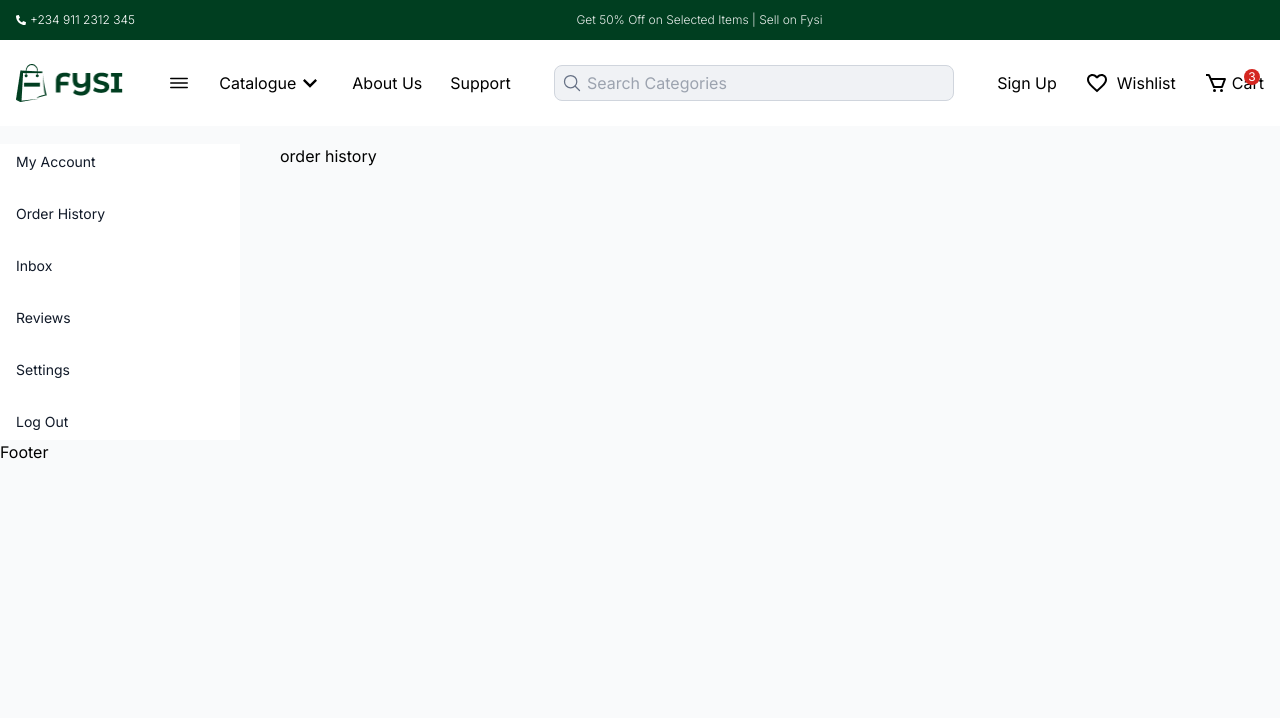
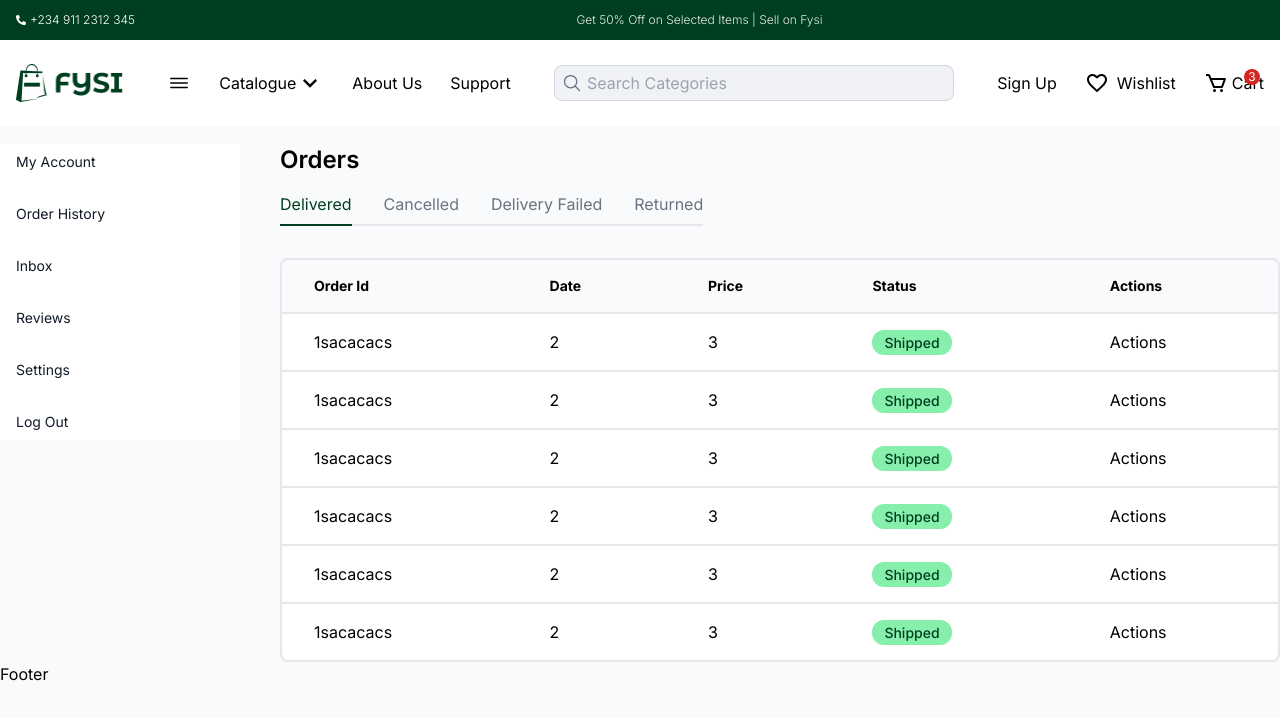
Before and after one commit to divineenofua/greenhouse, a Next.js app: page /customer/orderHistory in a window 1280 px wide. Shown: the top 718 px of the page. Built offline with nearby package versions, Linux system fonts and the light colour scheme.

Commit message:
build: my account page

```diff
--- a/src/app/(auth)/signin/page.jsx
+++ b/src/app/(auth)/signin/page.jsx
@@ -1,5 +1,5 @@
 import React from "react";
 
 export default function Page() {
-  return <div>Sign in</div>;
+  return <div className="pt-40">Sign in</div>;
 }
--- a/src/app/customer/account/page.jsx
+++ b/src/app/customer/account/page.jsx
@@ -66,42 +66,66 @@ export default function Page() {
               <td className="">1sacacacs</td>
               <td className="">2</td>
               <td className="">3</td>
-              <td className="">4</td>
+              <td className="">
+                <span className="bg-green-300 text-forest-green-500 py-1 px-3 rounded-xl text-sm font-medium">
+                  Shipped
+                </span>
+              </td>
               <td className="">Actions</td>
             </tr>
             <tr className="py-6 ">
               <td className="">1sacacacs</td>
               <td className="">2</td>
               <td className="">3</td>
-              <td className="">4</td>
+              <td className="">
+                <span className="bg-green-300 text-forest-green-500 py-1 px-3 rounded-xl text-sm font-medium">
+                  Shipped
+                </span>
+              </td>
               <td className="">Actions</td>
             </tr>
             <tr className="py-6 ">
               <td className="">1sacacacs</td>
               <td className="">2</td>
               <td className="">3</td>
-              <td className="">4</td>
+              <td className="">
+                <span className="bg-green-300 text-forest-green-500 py-1 px-3 rounded-xl text-sm font-medium">
+                  Shipped
+                </span>
+              </td>
               <td className="">Actions</td>
             </tr>
             <tr className="py-6 ">
               <td className="">1sacacacs</td>
               <td className="">2</td>
               <td className="">3</td>
-              <td className="">4</td>
+              <td className="">
+                <span className="bg-green-300 text-forest-green-500 py-1 px-3 rounded-xl text-sm font-medium">
+                  Shipped
+                </span>
+              </td>
               <td className="">Actions</td>
             </tr>
             <tr className="py-6 ">
               <td className="">1sacacacs</td>
               <td className="">2</td>
               <td className="">3</td>
-              <td className="">4</td>
+              <td className="">
+                <span className="bg-green-300 text-forest-green-500 py-1 px-3 rounded-xl text-sm font-medium">
+                  Shipped
+                </span>
+              </td>
               <td className="">Actions</td>
             </tr>
             <tr className="py-6 ">
               <td className="">1sacacacs</td>
               <td className="">2</td>
               <td className="">3</td>
-              <td className="">4</td>
+              <td className="">
+                <span className="bg-green-300 text-forest-green-500 py-1 px-3 rounded-xl text-sm font-medium">
+                  Shipped
+                </span>
+              </td>
               <td className="">Actions</td>
             </tr>
           </tbody>
--- a/src/app/customer/orderHistory/page.jsx
+++ b/src/app/customer/orderHistory/page.jsx
@@ -1,7 +1,143 @@
-import React from 'react'
+"use client";
+import Link from "next/link";
+import { useState } from "react";
 
 export default function Page() {
+  const [activeTab, setActiveTab] = useState("Delivered"); // Set the default active tab
+
+  const tabs = ["Delivered", "Cancelled", "Delivery Failed", "Returned"];
+  const orderId = "orderId";
+
+  const renderTabs = () => {
+    return (
+      <div className="flex space-x-8 w-fit items-center mb-8 border-b-2">
+        {tabs.map((tab) => (
+          <div
+            key={tab}
+            onClick={() => setActiveTab(tab)}
+            className={`pb-2 cursor-pointer border-b-2 -mb-0.5 duration-150
+          ${
+            activeTab === tab
+              ? "text-forest-green-500 border-forest-green-500"
+              : "text-gray-500 border-transparent hover:text-forest-green-500 hover:border-forest-green-500"
+          }`}
+          >
+            {tab}
+          </div>
+        ))}
+      </div>
+    );
+  };
+
   return (
-    <div>order history</div>
-  )
+    <section className=" flex flex-col ">
+      <h1 className="text-2xl font-semibold mb-4">Orders</h1>
+      <>{renderTabs()}</>
+      <div className="bg-white rounded-lg overflow-hidden border-2">
+        <table className="table-auto w-full">
+          <thead>
+            <tr className="text-left border-t-0 bg-[#F9FAFB] font-medium text-sm">
+              <th className="">Order Id</th>
+              <th className="">Date</th>
+              <th className="">Price</th>
+              <th className="">Status</th>
+              <th className="">Actions</th>
+            </tr>
+          </thead>
+          <tbody>
+            <tr className="py-6 ">
+              <td className="">
+                <Link href={`/customer/orderHistory/${orderId}`}>
+                  1sacacacs
+                </Link>
+              </td>
+              <td className="">2</td>
+              <td className="">3</td>
+              <td className="">
+                <span className="bg-green-300 text-forest-green-500 py-1 px-3 rounded-xl text-sm font-medium">
+                  Shipped
+                </span>
+              </td>
+              <td className="">Actions</td>
+            </tr>
+            <tr className="py-6 ">
+              <td className="">
+                <Link href={`/customer/orderHistory/${orderId}`}>
+                  1sacacacs
+                </Link>
+              </td>
+              <td className="">2</td>
+              <td className="">3</td>
+              <td className="">
+                <span className="bg-green-300 text-forest-green-500 py-1 px-3 rounded-xl text-sm font-medium">
+                  Shipped
+                </span>
+              </td>
+              <td className="">Actions</td>
+            </tr>
+            <tr className="py-6 ">
+              <td className="">
+                <Link href={`/customer/orderHistory/${orderId}`}>
+                  1sacacacs
+                </Link>
+              </td>
+              <td className="">2</td>
+              <td className="">3</td>
+              <td className="">
+                <span className="bg-green-300 text-forest-green-500 py-1 px-3 rounded-xl text-sm font-medium">
+                  Shipped
+                </span>
+              </td>
+              <td className="">Actions</td>
+            </tr>
+            <tr className="py-6 ">
+              <td className="">
+                <Link href={`/customer/orderHistory/${orderId}`}>
+                  1sacacacs
+                </Link>
+              </td>
+              <td className="">2</td>
+              <td className="">3</td>
+              <td className="">
+                <span className="bg-green-300 text-forest-green-500 py-1 px-3 rounded-xl text-sm font-medium">
+                  Shipped
+                </span>
+              </td>
+              <td className="">Actions</td>
+            </tr>
+            <tr className="py-6 ">
+              <td className="">
+                <Link href={`/customer/orderHistory/${orderId}`}>
+                  1sacacacs
+                </Link>
+              </td>
+              <td className="">2</td>
+              <td className="">3</td>
+              <td className="">
+                <span className="bg-green-300 text-forest-green-500 py-1 px-3 rounded-xl text-sm font-medium">
+                  Shipped
+                </span>
+              </td>
+              <td className="">Actions</td>
+            </tr>
+            <tr className="py-6 ">
+              <td className="">
+                <Link href={`/customer/orderHistory/${orderId}`}>
+                  1sacacacs
+                </Link>
+              </td>
+              <td className="">2</td>
+              <td className="">3</td>
+              <td className="">
+                <span className="bg-green-300 text-forest-green-500 py-1 px-3 rounded-xl text-sm font-medium">
+                  Shipped
+                </span>
+              </td>
+              <td className="">Actions</td>
+            </tr>
+          </tbody>
+        </table>
+      </div>
+    </section>
+  );
 }
--- a/src/components/ui/Button.jsx
+++ b/src/components/ui/Button.jsx
@@ -6,7 +6,7 @@ export default function Button({ loading, css, fn, children }) {
     <button
       onClick={fn}
       disabled={loading}
-      className={`${css} flex justify-center items-center gap-1 font-semibold text-white px-3 py-2 rounded-xl min-w-24 hover:scale-[0.96] active:scale-[1.01] duration-150`}
+      className={`${css} flex justify-center items-center gap-1 font-semibold text-white px-3 py-2 rounded-lg min-w-24 hover:scale-[0.96] active:scale-[1.01] duration-150`}
     >
       {loading ? <Loader /> : children}
     </button>
--- /dev/null
+++ b/src/components/ui/GoBack.jsx
@@ -0,0 +1,17 @@
+"use client";
+import { useRouter } from "next/navigation";
+import { MdOutlineKeyboardBackspace } from "react-icons/md";
+import React from "react";
+
+export default function GoBack() {
+  const router = useRouter();
+
+  const goBack = () => {
+    router.back();
+  };
+  return (
+    <div onClick={goBack} className="">
+      <MdOutlineKeyboardBackspace size={32} />
+    </div>
+  );
+}
```
Also changed, not shown: src/app/customer/orderHistory/[orderId]/page.jsx (added, +83 -0 lines).
